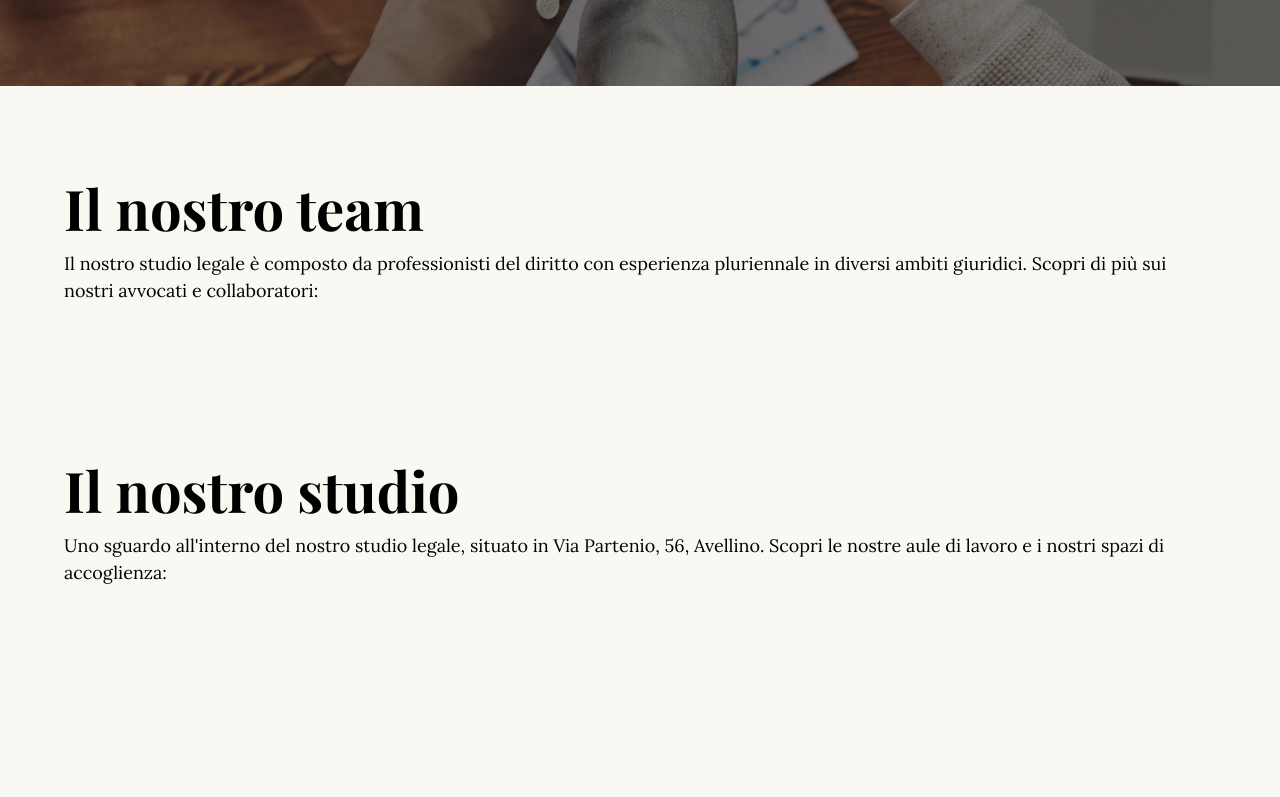
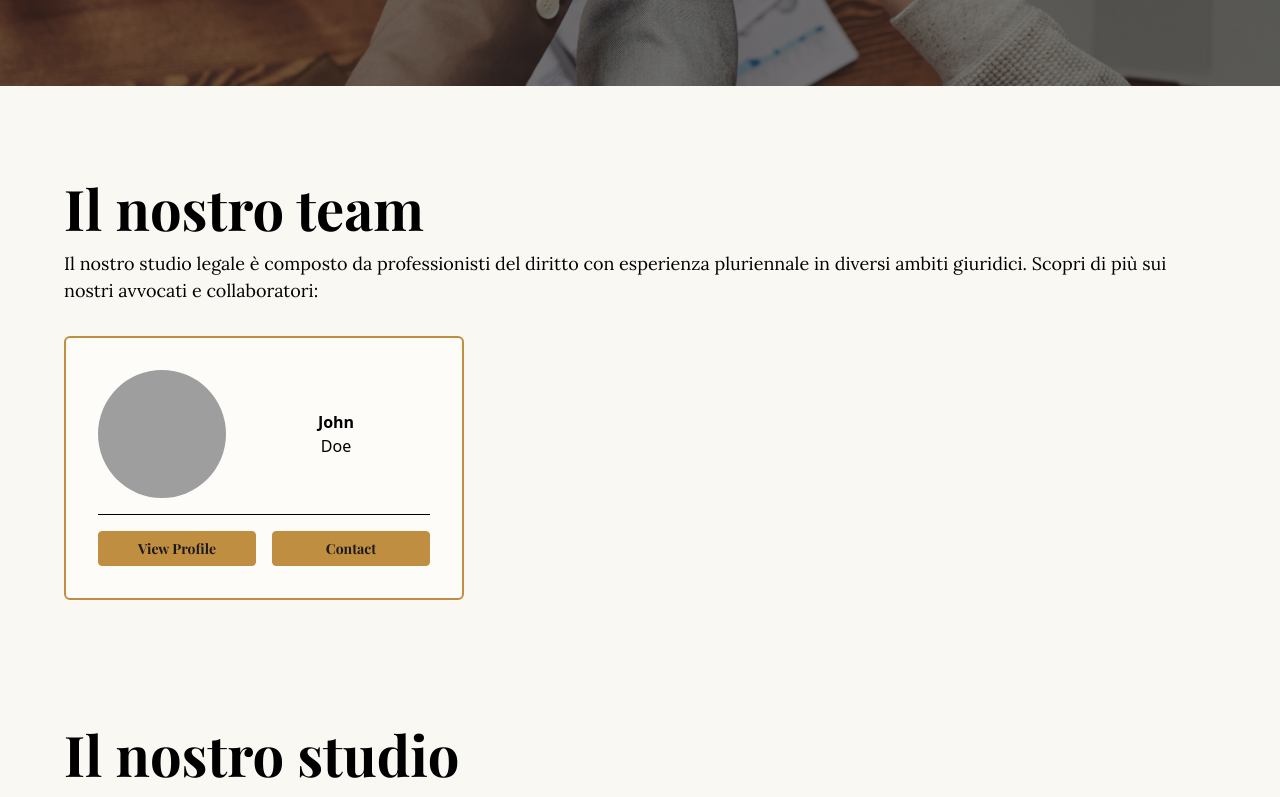
Before and after one commit to stefanBid/studio-legale-romano-website, a Vue app: page /chi-siamo in a window 1280 px wide. Shown: the part 514-1311 px from the top of the page. Before the commit the page ends 1212 px from the top, so only its background shows below. Built offline with nearby package versions, Linux system fonts and the light colour scheme; grey boxes are pictures that could not be loaded; a web font is replaced by a local one.

Commit message:
feat: add ProfileCard component to Who We Are page

```diff
--- a/src/pages/who-we-are-page/WhoWeArePage.vue
+++ b/src/pages/who-we-are-page/WhoWeArePage.vue
@@ -1,6 +1,7 @@
 <script setup lang="ts">
 import { useTitleStore, useI18nStore, useStyleStore } from '@/stores';
 import { ThePageContainer } from '@/components';
+import ProfileCard from './components/ProfileCard.vue';
 
 // Store Declarations
 const i18nStore = useI18nStore();
@@ -30,6 +31,7 @@ titleStore.setTitleSuffix('Chi Siamo');
             {{ i18nStore.whoWeArePageI18nContent.team.description }}
           </p>
         </div>
+        <ProfileCard />
       </div>
 
       <div id="office-section" class="flex flex-col">
--- /dev/null
+++ b/src/pages/who-we-are-page/components/ProfileCard.vue
@@ -0,0 +1,43 @@
+<script setup lang="ts">
+import { BaseButton } from '@/components';
+</script>
+
+<template>
+  <div
+    class="flex flex-col items-center justify-center p-8 border-2 rounded-md border-rm-secondary w-[400px] bg-white"
+  >
+    <!--Profile Summay-->
+    <div class="flex items-center justify-between w-full gap-4 pb-4 border-b border-main">
+      <img
+        class="rounded-full size-32 shrink-0"
+        src="https://picsum.photos/200/300"
+        alt="Profile Image"
+      />
+      <div class="flex flex-col items-center justify-center flex-1">
+        <h2 class="text-2xl font-bold">John</h2>
+        <p class="text-sm">Doe</p>
+      </div>
+    </div>
+    <!--Call to Action-->
+    <div class="flex items-center w-full gap-4 pt-4">
+      <BaseButton
+        class="w-full"
+        color="secondary"
+        content-size="small"
+        spacing-size="small"
+        @click="console.log('Button Clicked')"
+      >
+        View Profile
+      </BaseButton>
+      <BaseButton
+        class="w-full"
+        color="secondary"
+        content-size="small"
+        spacing-size="small"
+        @click="console.log('Button Clicked')"
+      >
+        Contact
+      </BaseButton>
+    </div>
+  </div>
+</template>
```
